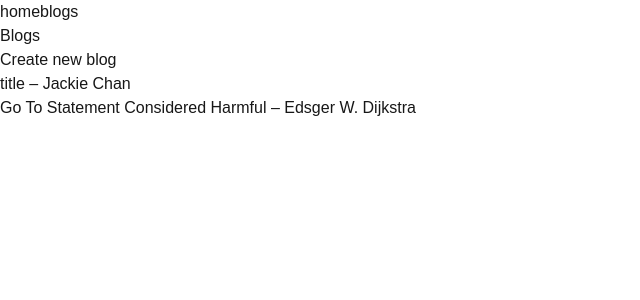
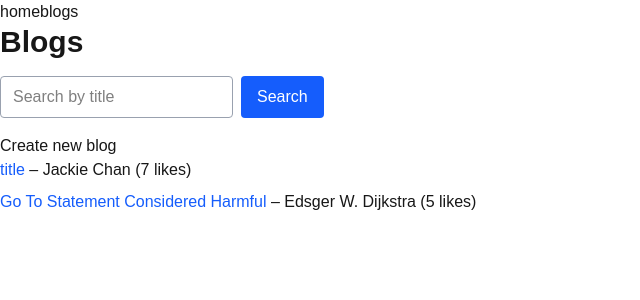
Before and after one commit to carbsi/fullstckopen-nextjs, a Next.js app in the folder bloglist-app/: page /blogs in a window 1280 px wide. Shown: the top 300 px of the page, without its empty margins (0-640 px from the left). Built offline with nearby package versions, Linux system fonts and the light colour scheme.

Commit message:
exerc_6 search blogs and blogs layout

```diff
--- a/bloglist-app/app/blogs/page.tsx
+++ b/bloglist-app/app/blogs/page.tsx
@@ -1,22 +1,55 @@
 import Link from "next/link";
 import { blogs } from "../lib/blogs";
 
-export default function BlogsPage() {
-  const sortedBlogs = [...blogs].sort((a, b) => b.likes - a.likes);
+export default async function BlogsPage({
+  searchParams,
+}: {
+  searchParams: Promise<{ filter?: string }>;
+}) {
+  const { filter } = await searchParams;
+
+  const filteredBlogs = filter
+    ? blogs.filter((blog) =>
+        blog.title.toLowerCase().includes(filter.toLowerCase())
+      )
+    : blogs;
+
+  const sortedBlogs = [...filteredBlogs].sort(
+    (a, b) => b.likes - a.likes
+  );
 
   return (
     <div>
-      <h1>Blogs</h1>
+      <h1 className="mb-4 text-3xl font-bold">Blogs</h1>
+      <form method="GET" className="my-4 flex gap-2">
+        <input
+          type="text"
+          name="filter"
+          placeholder="Search by title"
+          defaultValue={filter}
+          className="rounded border border-gray-400 bg-white px-3 py-2 text-black"
+        />
+
+        <button
+          type="submit"
+          className="rounded bg-blue-600 px-4 py-2 text-white hover:bg-blue-700"
+        >
+          Search
+        </button>
+      </form>
 
       <Link href="/blogs/new">Create new blog</Link>
 
-      <ul>
+      <ul className="space-y-2">
         {sortedBlogs.map((blog) => (
           <li key={blog.id}>
-            <Link href={`/blogs/${blog.id}`}>
+            <Link
+              href={`/blogs/${blog.id}`}
+              className="font-medium text-blue-600 hover:underline"
+            >
               {blog.title}
             </Link>{" "}
-            – {blog.author}
+            – {blog.author} ({blog.likes} likes)
           </li>
         ))}
       </ul>
```
